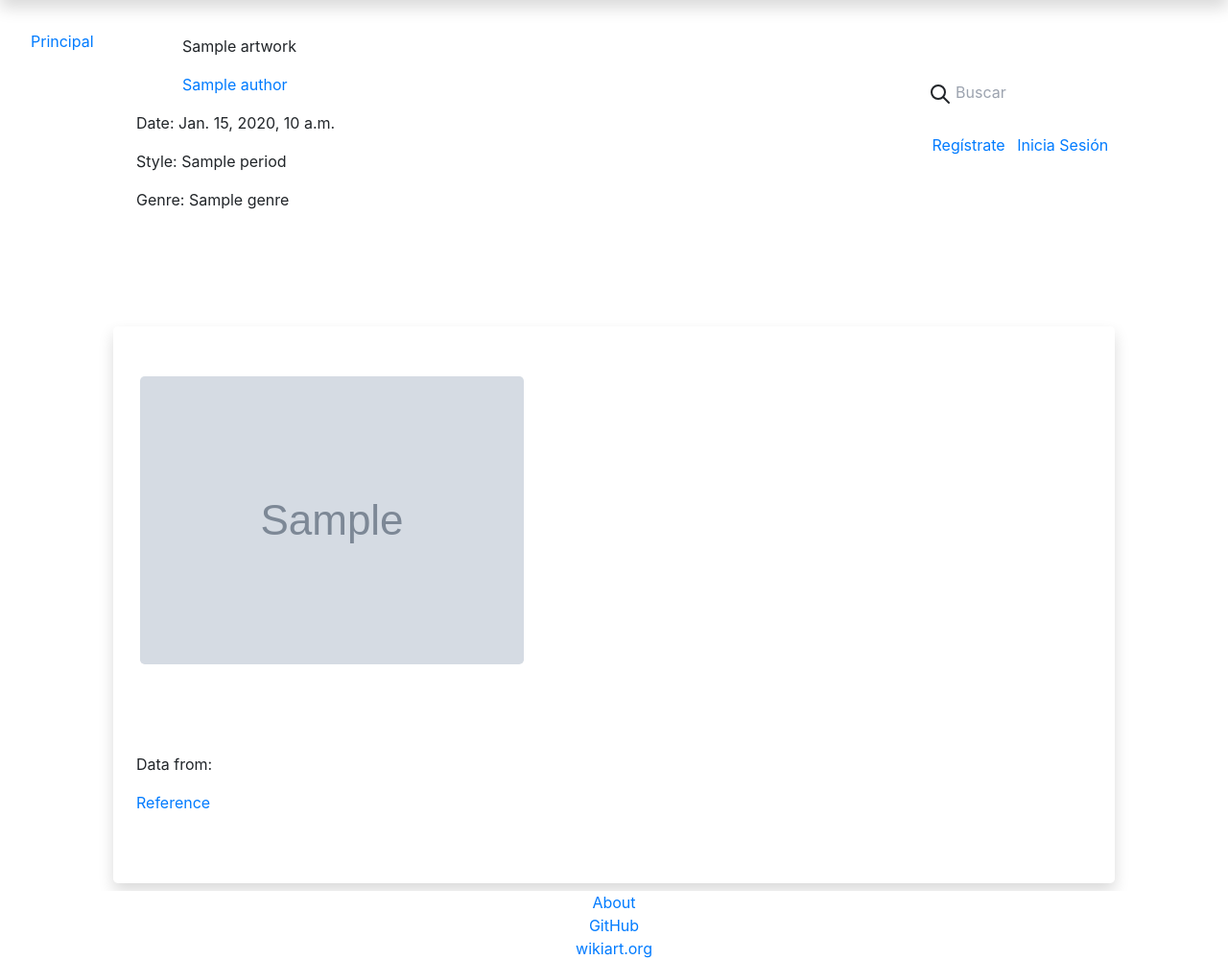
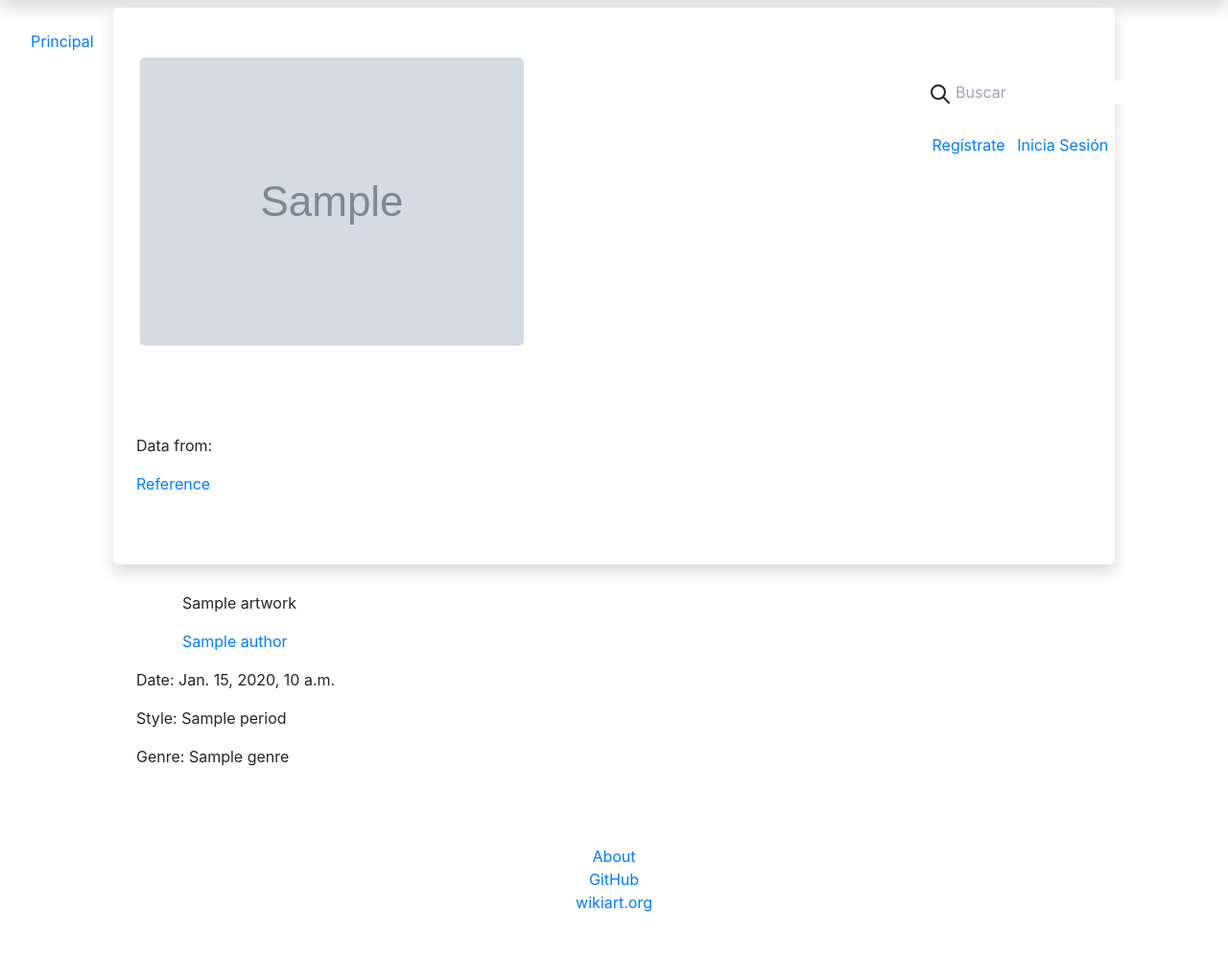
Before and after one commit to TheJorges/Artworks, a Django app: template collection/templates/collection/pinturas_detail.html in a window 1280 px wide. Shown: the part 54-1054 px from the top of the page at 96% size. After the commit the page ends 1004 px from the top, so only its background shows below. Run offline with Django 3.2, Linux system fonts and the light colour scheme; the template is opened without the code that fills it: most values are stand-ins (such as "Sample title", 1, 10 or a date in 2020); grey boxes marked "Sample" are stand-in pictures; style sheets or scripts are compiled from the project's sources; some libraries are stand-ins or nearby versions.

Commit message:
coreccion en diseño de art detail

```diff
--- a/collection/templates/collection/pinturas_detail.html
+++ b/collection/templates/collection/pinturas_detail.html
@@ -2,44 +2,45 @@
 
 {% block content %}
 <div class="container flex mx-auto px-5 py-2 lg:px-32 lg:pt-12">
-  <div class="overflow-hidden w-1/2 h-64">
-    <div class="px-4 py-4 sm:px-6">
-      <div class="-m-1 h-10 mt-1 mb-5">
-        <p class="block overflow-hidden text-ellipsis pl-5 text-3xl font-bold">{{ artwork.title|truncatechars_html:40 }}</p>
-        <a href="/author/{{ artwork.author.name }}" class="block pl-5 text-2xl text-sky-600">{{ artwork.author.name }}</a>
-        <p class="mt-3 pl-8 text-gray-600 font-thin">Date: {{ artwork.date }}</p>
-        <p class="mt-2 pl-8 text-gray-600 font-thin">Style: {{ artwork.period.name }}</p>
-        <p class="mt-2 pl-8 text-gray-600 font-thin">Genre: {{ artwork.genre.name }}</p>
-      </div>
-    </div>
-  </div>
-
-  <div class="overflow-hidden w-1/2 h-64">
-    <div class="px-4 py-4 sm:px-6">
-      {% if user.is_authenticated %}
-      <form method="post" action="">
-        {% csrf_token %}
-        {{ form.as_p }}
-        <button type="submit" class="bg-blue-500 text-black font-semibold py-2 px-4 rounded border border-blue-600 hover:bg-blue-700 hover:border-blue-700">
-          Agregar a colección
-        </button>
-      </form>
-      {% endif %}
-    </div>
-  </div>
-
   <div class="overflow-hidden rounded-lg bg-white shadow w-1/2 h-full">
     <div class="px-4 py-5 sm:p-6">
       <div class="w-full p-1 md:p-2">
-        <img class="block h-full w-full rounded-lg object-cover object-center" src="{{ artwork.image_url }}" alt="{{ artwork.title }}" />
+        <img class="block h-full w-full rounded-lg object-cover object-center" src="{{ artwork.image_url }}"
+          alt="{{ artwork.title }}" />
       </div>
     </div>
     <div class="bg-gray-50 px-4 py-4 sm:px-6">
       <div class="-m-1 h-8 mt-1 mb-5">
         <p class="mt-3 pl-8 text-gray-600 font-thin">Data from:</p>
-        <a href="https://www.wikiart.org{{ artwork.path }}" class="text-sm leading-6 text-gray-600 hover:text-gray-900 text-center">Reference</a>
+        <a href="https://www.wikiart.org{{ artwork.path }}"
+          class="text-sm leading-6 text-gray-600 hover:text-gray-900 text-center">Reference</a>
       </div>
     </div>
   </div>
+
+  <div class="overflow-hidden w-1/2 h-90">
+    <div class="px-4 py-4 sm:px-6">
+      <div class="-m-1 h-10 mt-1 mb-5">
+        <p class="block overflow-hidden text-ellipsis pl-5 text-3xl font-bold">{{artwork.title}}
+        </p>
+        <a href="/author/{{artwork.author.name}}" class="block pl-5 text-2xl text-sky-600">{{artwork.author.name}}</a>
+        <p class="mt-3 pl-8 text-gray-600 font-thin">Date: {{ artwork.date }}</p>
+        <p class="mt-2 pl-8 text-gray-600 font-thin">Style: {{ artwork.period.name }}</p>
+        <p class="mt-2 pl-8 text-gray-600 font-thin">Genre: {{ artwork.genre.name }}</p>
+        {% if user.is_authenticated %}
+        <form method="post" action="">
+          {% csrf_token %}
+          {{ form.as_p }}
+          <button type="submit"
+            class="bg-blue-500 text-black font-semibold py-2 px-4 rounded border border-blue-600 hover:bg-blue-700 hover:border-blue-700">
+            Agregar a colección
+          </button>
+        </form>
+        {% endif %}
+      </div>
+    </div>
+  </div>
+
+
 </div>
 {% endblock content %}
--- a/collection/templates/collection/random_artwork.html
+++ b/collection/templates/collection/random_artwork.html
@@ -1,9 +1,8 @@
 {% for artwork in artworks %}
 <div class="flex w-1/4 flex-wrap pt3">
     <div class="w-full p-1 md:p-2">
-            <img
-                class="block h-full w-full rounded-lg object-cover object-center"
-                src="{{artwork.image_url}}" alt="{{artwork.title}}"/>
+        <img class="block h-full w-full rounded-lg object-cover object-center" src="{{artwork.image_url}}"
+            alt="{{artwork.title}}" />
     </div>
     <div class=" -m-1 h-10 mt-1 mb-5">
         <a href="/artworks/{{artwork.id}}" class="block overflow-hidden
```
Also changed, not shown: collection/templates/collection/index.html (+8 -14 lines). Lines whose indentation alone changed are shown as unchanged.
